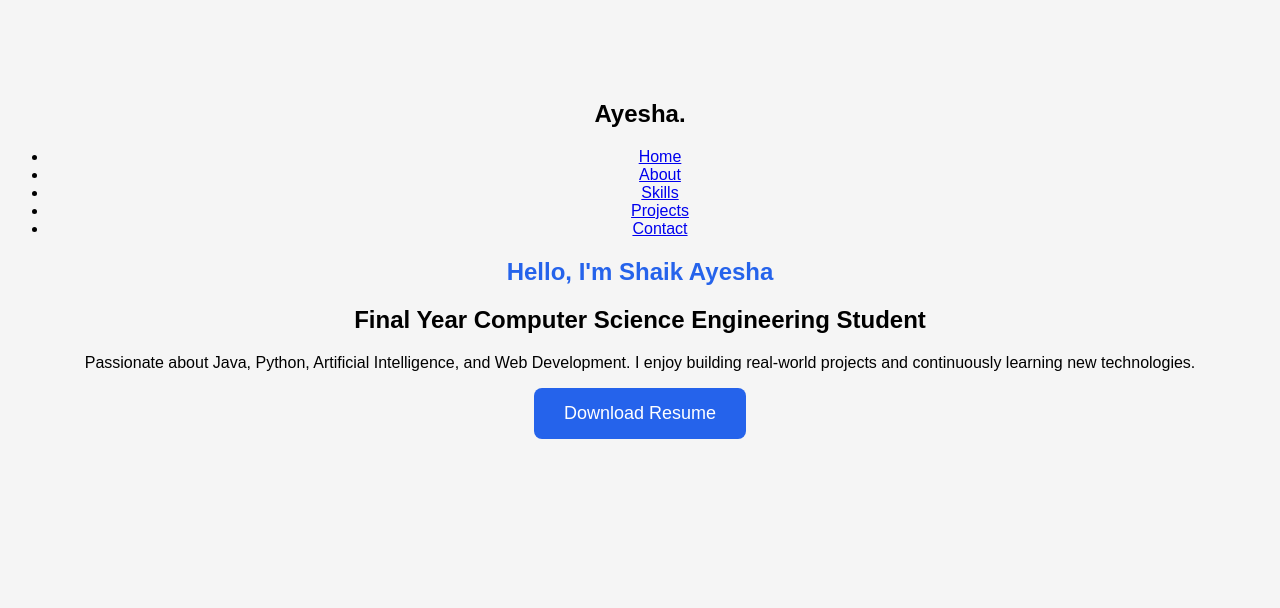
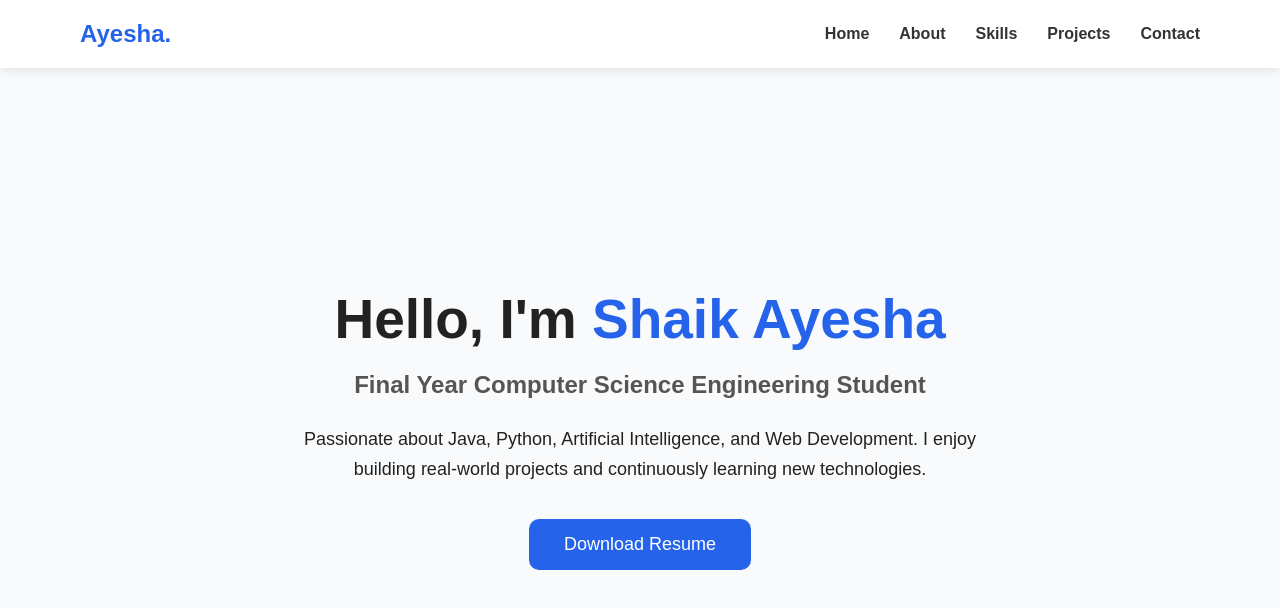
Before and after one commit to shaikayesha23/Ayesha-portfolio, a plain HTML site: page index.html in a window 1280 px wide. Drawn offline with Linux system fonts and the light colour scheme.

Commit message:
Refactor CSS styles for layout and button design

```diff
--- a/style.css
+++ b/style.css
@@ -1,24 +1,85 @@
-body{
-    font-family: Arial, sans-serif;
-    text-align:center;
-    background:#f5f5f5;
-    margin-top:100px;
+*{
+    margin:0;
+    padding:0;
+    box-sizing:border-box;
+    font-family:Arial,sans-serif;
 }
 
-h1{
-    color:#2563EB;
+body{
+    background:#f8fafc;
+    color:#222;
+}
+
+nav{
+    display:flex;
+    justify-content:space-between;
+    align-items:center;
+    padding:20px 80px;
+    background:white;
+    box-shadow:0 2px 10px rgba(0,0,0,.1);
+}
+
+nav h2{
+    color:#2563eb;
+}
+
+nav ul{
+    display:flex;
+    list-style:none;
+}
+
+nav ul li{
+    margin-left:30px;
+}
+
+nav ul li a{
+    text-decoration:none;
+    color:#333;
+    font-weight:bold;
+}
+
+.hero{
+    height:90vh;
+    display:flex;
+    align-items:center;
+    justify-content:center;
+    text-align:center;
+}
+
+.hero-text{
+    width:700px;
+}
+
+.hero h1{
+    font-size:55px;
+}
+
+.hero span{
+    color:#2563eb;
+}
+
+.hero h2{
+    margin-top:20px;
+    color:#555;
+}
+
+.hero p{
+    margin-top:25px;
+    font-size:18px;
+    line-height:30px;
 }
 
 button{
-    background:#2563EB;
+    margin-top:35px;
+    padding:15px 35px;
+    border:none;
+    background:#2563eb;
     color:white;
-    border:none;
-    padding:15px 30px;
-    border-radius:8px;
+    border-radius:10px;
+    font-size:18px;
     cursor:pointer;
-    font-size:18px;
 }
 
 button:hover{
-    background:#1d4ed8;
+    background:#1e40af;
 }
```
